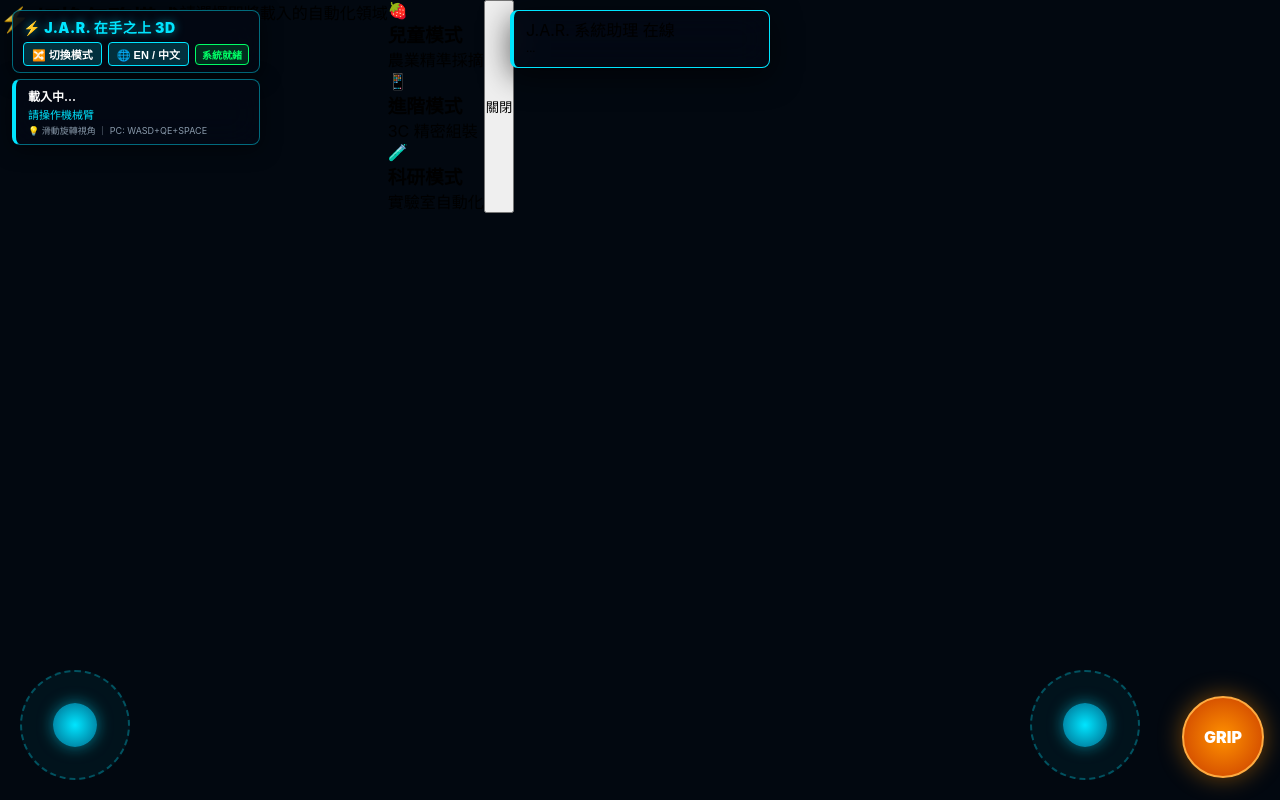
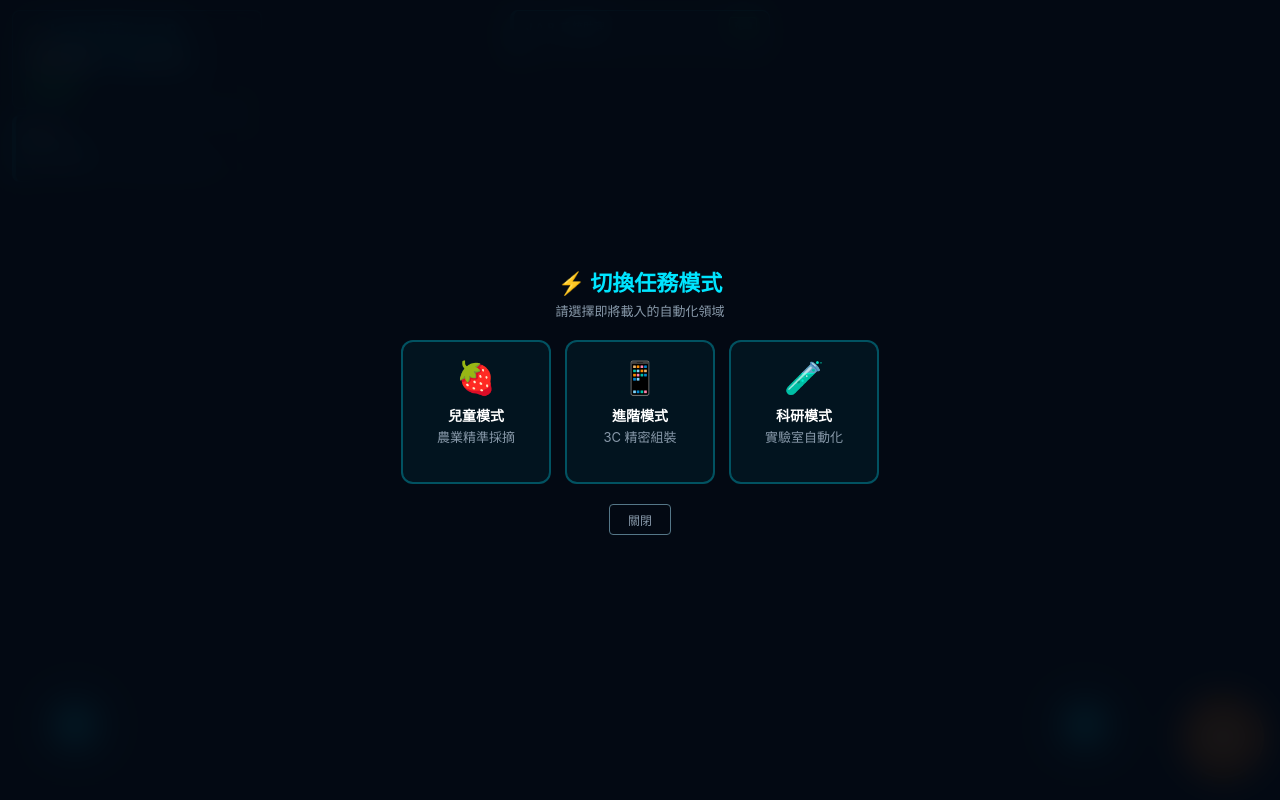
Before and after one commit to jackylawck/JAR-Beyond-the-Hand, a website: page index.html in a window 1280 px wide. Both pictures are taken after a click on the button "🔀 切換模式". Drawn offline with nearby package versions, Linux system fonts and the light colour scheme.

Commit message:
更新 style.css

```diff
--- a/css/style.css
+++ b/css/style.css
@@ -1,5 +1,5 @@
 /* ============================================================
-   1. Design Tokens 與高對比設計
+   1. Design Tokens 與高對比黑底安全區
    ============================================================ */
 :root {
     --color-primary: #00e5ff;
@@ -10,8 +10,8 @@
     --color-gold: #ffd700;
     --color-danger: #ff0044;
 
-    /* 🌟 深黑高對比膠囊底色 (解決淺色背景下看不到文字的問題) */
-    --color-hud-pill-bg: rgba(3, 9, 20, 0.88);
+    /* 🌟 極高對比深黑毛玻璃底色，無論淺色/深色背景均字字清晰 */
+    --color-hud-pill-bg: rgba(4, 12, 24, 0.92);
     --color-glass-border: rgba(0, 229, 255, 0.45);
 
     --radius-sm: 4px;
@@ -26,6 +26,10 @@
     user-select: none;
     -webkit-user-select: none;
     touch-action: manipulation;
+    /* 🌟 核心修復：強制所有文字自然依單字換行，絕不突出版面 */
+    word-break: normal;
+    overflow-wrap: break-word;
+    white-space: normal;
 }
 
 body, html {
@@ -33,7 +37,7 @@ body, html {
     height: 100vh;
     overflow: hidden;
     background-color: #020810;
-    font-family: -apple-system, BlinkMacSystemFont, "Segoe UI", Roboto, monospace;
+    font-family: -apple-system, BlinkMacSystemFont, "Segoe UI", Roboto, "Helvetica Neue", Arial, sans-serif;
 }
 
 #canvas-container {
@@ -46,7 +50,7 @@ body, html {
 }
 
 /* ============================================================
-   2. 🌟 頂部導航列 (深色高對比安全區)
+   2. 頂部導航列 (深黑高對比保護)
    ============================================================ */
 #hud {
     position: absolute;
@@ -63,12 +67,12 @@ body, html {
 .hud-header {
     display: flex;
     flex-direction: column;
-    gap: 5px;
+    gap: 6px;
     pointer-events: auto;
     background: var(--color-hud-pill-bg);
     border: 1px solid var(--color-glass-border);
     border-radius: var(--radius-md);
-    padding: 6px 10px;
+    padding: 8px 12px;
     backdrop-filter: blur(16px);
     -webkit-backdrop-filter: blur(16px);
     box-shadow: 0 4px 20px rgba(0, 0, 0, 0.6);
@@ -86,6 +90,7 @@ body, html {
     display: flex;
     gap: 6px;
     align-items: center;
+    flex-wrap: wrap;
 }
 
 .lang-btn {
@@ -94,7 +99,7 @@ body, html {
     color: #fff;
     font-weight: bold;
     font-size: 11px;
-    padding: 3px 8px;
+    padding: 4px 8px;
     border-radius: var(--radius-sm);
     cursor: pointer;
     transition: 0.2s;
@@ -108,7 +113,7 @@ body, html {
     color: #00ff66;
     font-size: 10px;
     font-weight: bold;
-    padding: 2px 6px;
+    padding: 3px 6px;
     border-radius: var(--radius-sm);
 }
 
@@ -118,7 +123,7 @@ body, html {
     border: 1px solid var(--color-glass-border);
     border-left: 4px solid var(--color-primary);
     border-radius: var(--radius-md);
-    padding: 7px 12px;
+    padding: 8px 12px;
     backdrop-filter: blur(16px);
     -webkit-backdrop-filter: blur(16px);
     pointer-events: auto;
@@ -135,20 +140,21 @@ body, html {
     color: var(--color-primary);
     font-size: 11px;
     margin-top: 2px;
+    line-height: 1.3;
 }
 
 .view-hint {
     color: #8899aa;
     font-size: 9px;
-    margin-top: 2px;
+    margin-top: 3px;
 }
 
 /* ============================================================
-   3. 🌟 實時遙測面板 (一鍵折疊 + 高對比深色毛玻璃)
+   3. 🌟 實時遙測面板 (支援收起折疊 + 高對比深底)
    ============================================================ */
 .telemetry-glass-panel {
     position: absolute;
-    top: clamp(82px, 12vh, 105px);
+    top: clamp(86px, 13vh, 110px);
     left: env(safe-area-inset-left, 12px);
     width: clamp(230px, 28vw, 280px);
     background: var(--color-hud-pill-bg);
@@ -166,7 +172,7 @@ body, html {
     display: flex;
     justify-content: space-between;
     align-items: center;
-    padding: 7px 10px;
+    padding: 8px 10px;
     background: rgba(0, 229, 255, 0.12);
     border-bottom: 1px solid rgba(0, 229, 255, 0.2);
     cursor: pointer;
@@ -195,17 +201,20 @@ body, html {
 }
 
 .toggle-collapse-btn {
-    background: transparent;
-    border: none;
-    color: var(--color-primary);
-    font-size: 11px;
+    background: rgba(0, 229, 255, 0.15);
+    border: 1px solid var(--color-primary);
+    color: #00e5ff;
+    font-size: 10px;
+    font-weight: bold;
+    padding: 2px 6px;
+    border-radius: 4px;
     cursor: pointer;
 }
 
-/* 🌟 折疊狀態 (僅留一行右上/左上小膠囊) */
+/* 🌟 折疊狀態 (僅留頂部小條) */
 .telemetry-glass-panel.collapsed {
     width: auto;
-    min-width: 160px;
+    min-width: 170px;
 }
 
 .telemetry-glass-panel.collapsed .panel-body {
@@ -222,10 +231,10 @@ body, html {
 .telemetry-grid {
     display: grid;
     grid-template-columns: 1fr 1fr;
-    gap: 3px 8px;
+    gap: 4px 8px;
     font-family: monospace;
     font-size: 11px;
-    background: rgba(0, 0, 0, 0.4);
+    background: rgba(0, 0, 0, 0.45);
     padding: 5px 8px;
     border-radius: var(--radius-sm);
 }
@@ -237,7 +246,7 @@ body, html {
 .telemetry-metrics {
     display: flex;
     flex-direction: column;
-    gap: 2px;
+    gap: 3px;
     font-size: 11px;
 }
 
@@ -264,7 +273,8 @@ body, html {
     border: 1px solid rgba(0, 229, 255, 0.35);
     color: #fff;
     font-size: 10px;
-    padding: 4px;
+    font-weight: bold;
+    padding: 5px;
     border-radius: var(--radius-sm);
     cursor: pointer;
     display: flex;
@@ -300,7 +310,7 @@ body, html {
 }
 
 /* ============================================================
-   4. J.A.R. AI 對話框
+   4. 🌟 J.A.R. AI 對話框 (修復文字溢出與正常排版)
    ============================================================ */
 #jar-dialogue {
     position: absolute;
@@ -311,13 +321,43 @@ body, html {
     border: 1px solid var(--color-primary);
     border-left: 4px solid var(--color-primary);
     border-radius: var(--radius-md);
-    padding: 8px 14px;
+    padding: 10px 14px;
     width: 86%;
     max-width: 440px;
     z-index: 20;
     backdrop-filter: blur(16px);
     -webkit-backdrop-filter: blur(16px);
     box-shadow: 0 8px 30px rgba(0, 0, 0, 0.6);
+    box-sizing: border-box;
+}
+
+#jar-title {
+    display: flex;
+    justify-content: space-between;
+    align-items: center;
+    margin-bottom: 4px;
+    font-size: 11px;
+    font-weight: bold;
+    color: var(--color-primary);
+}
+
+.online-tag {
+    background: rgba(0, 255, 100, 0.2);
+    border: 1px solid #00ff66;
+    color: #00ff66;
+    font-size: 9px;
+    padding: 1px 4px;
+    border-radius: 3px;
+}
+
+#jar-text {
+    color: #fff;
+    font-size: 12px;
+    line-height: 1.4;
+    /* 🌟 保證英文文字依單字換行且能被空格正確切開 */
+    white-space: normal;
+    word-break: normal;
+    overflow-wrap: break-word;
 }
 
 /* ============================================================
@@ -396,7 +436,60 @@ body, html {
 #btn-grip:active { transform: scale(0.9); }
 
 /* ============================================================
-   6. 🌟 橫向屏幕專屬優化 (Landscape Mode Layout)
+   6. 模式切換 Modal
+   ============================================================ */
+#mode-selector {
+    display: none;
+    position: absolute;
+    z-index: 100;
+    width: 100%;
+    height: 100%;
+    background: rgba(4, 10, 20, 0.92);
+    backdrop-filter: blur(15px);
+    flex-direction: column;
+    justify-content: center;
+    align-items: center;
+}
+
+#mode-selector h2 { color: #00e5ff; font-size: 22px; margin-bottom: 4px; }
+#mode-selector p { color: #8899aa; font-size: 13px; margin-bottom: 20px; }
+
+.mode-cards-wrap {
+    display: flex;
+    gap: 14px;
+    flex-wrap: wrap;
+    justify-content: center;
+}
+
+.mode-card {
+    background: rgba(0, 229, 255, 0.05);
+    border: 2px solid rgba(0, 229, 255, 0.3);
+    border-radius: 12px;
+    padding: 16px;
+    width: 150px;
+    cursor: pointer;
+    text-align: center;
+    transition: 0.2s;
+}
+
+.mode-card:hover { border-color: #00e5ff; background: rgba(0, 229, 255, 0.12); }
+.mode-card .icon { font-size: 32px; }
+.mode-card h3 { color: #fff; font-size: 14px; margin: 8px 0 2px; }
+.mode-card p { color: #8899aa; font-size: 11px; margin: 0; }
+
+#btn-close-modal {
+    margin-top: 20px;
+    background: transparent;
+    border: 1px solid #557788;
+    color: #8899aa;
+    padding: 6px 18px;
+    border-radius: 4px;
+    font-size: 12px;
+    cursor: pointer;
+}
+
+/* ============================================================
+   7. 🌟 橫向屏幕 (Landscape) 專屬佈局
    ============================================================ */
 @media (orientation: landscape) {
     .telemetry-glass-panel {
@@ -421,12 +514,11 @@ body, html {
         transform: translateX(-50%);
         width: auto;
         min-width: 260px;
-        max-width: 360px;
+        max-width: 380px;
         padding: 6px 12px;
     }
 
     #jar-text {
-        font-size: 11px !important;
-        min-height: 20px !important;
+        font-size: 11px;
     }
 }
```
